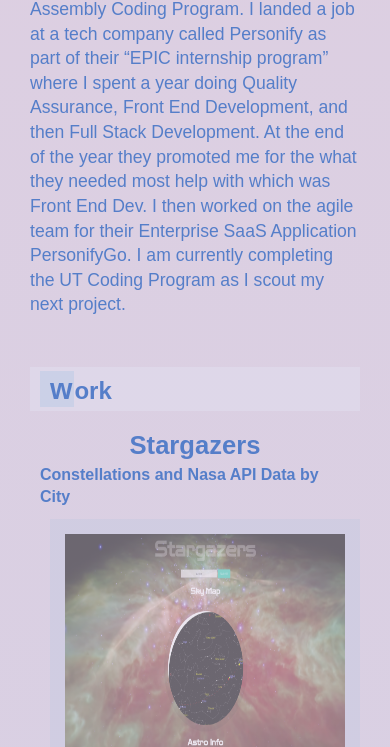
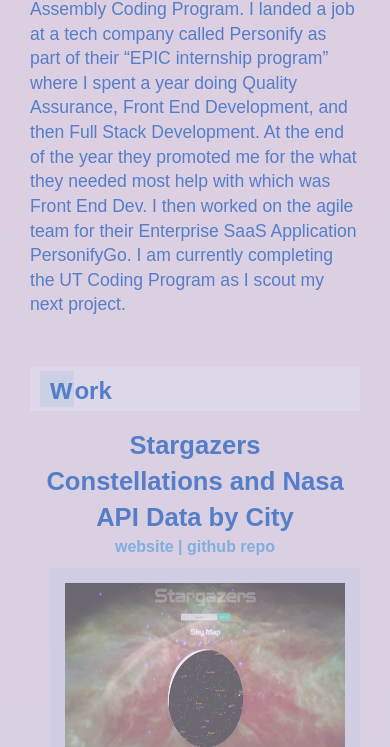
Before and after one commit to jessamyn27/Portfolio, a plain HTML site: page index.html in a window 390 px wide. Shown: the part 1158-1905 px from the top of the page. Drawn offline with Linux system fonts and the light colour scheme.

Commit message:
added links and contact info

```diff
--- a/index.html
+++ b/index.html
@@ -36,10 +36,10 @@
                     <h2 id="bio"><span class="first-letter">b</span>io</h2>
                     <div>
                         <p>
-                            I'm a software developer with a focus on empathy and accessibility. I am knowledgable in both front-end and back-end frameworks with a background in business, marketing, and design. I strive for creative and efficiant solutions in everything I do.
+                            Software developer with a focus on empathy and accessibility. I am knowledgable in both front-end and back-end frameworks with a background in business, marketing, and design. I strive for creative and efficiant solutions in everything I do.
                         </p>
                         <p>
-                            I moved to Austin TX 6 years ago to continue working in music production and events, I decided to pivot into software development, and did the General Assembly Coding Program. I landed a job at a tech company called Personify as part of their “EPIC internship
+                            Moved to Austin TX 6 years ago to continue working in music production and events, I decided to pivot into software development, and did the General Assembly Coding Program. I landed a job at a tech company called Personify as part of their “EPIC internship
                             program” where I spent a year doing Quality Assurance, Front End Development, and then Full Stack Development. At the end of the year they promoted me for the what they needed most help with which was Front End Dev. I then
                             worked on the agile team for their Enterprise SaaS Application PersonifyGo. I am currently completing the UT Coding Program as I scout my next project.
                         </p>
@@ -54,33 +54,39 @@
 
                         <div class="images hero-image">
                             <h3>Stargazers</h3>
-                            <h5> Constellations and Nasa API Data by City</h5>
+                            <h3>Constellations and Nasa API Data by City</h3>
+                            <a href="https://jessamyn27.github.io/Project-One-Utilizing-Third-Party-APIs/">website </a> <a href="https://github.com/jessamyn27/Project-One-Utilizing-Third-Party-APIs">| github repo</a>
                             <a href="https://jessamyn27.github.io/Project-One-Utilizing-Third-Party-APIs/" target="_blank" rel="noopener noreferrer"><img src="main/images/Stargazers.png" alt="stargazers website photo">
                             </a>
                             </img>
                         </div>
                         <div class="images sidekick-image">
                             <h3>Responsive Mortgage Calculator</h3>
+                            <a href="http://my-mortgage-calculator.surge.sh/">website </a> <a href="https://github.com/jessamyn27/mortgage-calculator">| github repo</a>
                             <a href="http://my-mortgage-calculator.surge.sh/" target="_blank" rel="noopener noreferrer"><img src="main/images/mort-calc.png" alt="mortgage calculator app">
                             </a>
                         </div>
                         <div class="images sidekick-image">
                             <h3>Search For Aliens</h3>
+                            <a href="https://jessamyn27.github.io/Search_For_Aliens/">website </a> <a href="https://github.com/jessamyn27/Search_For_Aliens">| github repo</a>
                             <a href="https://jessamyn27.github.io/Search_For_Aliens/" target="_blank" rel="noopener noreferrer"><img src="main/images/Search-For-Aliens.png" alt="search for aliens app website photo">
                             </a>
                         </div>
                         <div class="images baby-image">
                             <h3>Weather By City</h3>
+                            <a href="https://jessamyn27.github.io/Weather-3rd-Party-API">website </a> <a href="https://github.com/jessamyn27/Weather-3rd-Party-API">| github repo</a>
                             <a href="https://jessamyn27.github.io/Weather-3rd-Party-API" target="_blank" rel="noopener noreferrer"><img src="main/images/weather-app.png" alt="weather by city app website photo">
                             </a>
                         </div>
                         <div class="images baby-image">
                             <h3>Coding Is the Future</h3>
+                            <a href="https://flashcard-fun-app.firebaseapp.com/">website </a> <a href="https://github.com/jessamyn27/Coding_Is_The_Future_App">| github repo</a>
                             <a href="https://flashcard-fun-app.firebaseapp.com/" target="_blank" rel="noopener noreferrer"><img src="main/images/Coding-Is-The-Future.png" alt="coding is the future app website photo">
                             </a>
                         </div>
                         <div class="images baby-image">
                             <h3>Quiz Me Game</h3>
+                            <a href="https://jessamyn27.github.io/Coding-Quiz/">website </a> <a href="https://github.com/jessamyn27/Coding-Quiz">| github repo</a>
                             <a href="https://jessamyn27.github.io/Coding-Quiz/" target="_blank" rel="noopener noreferrer"><img src="main/images/quiz-me.png" alt="quiz me game website photo">
                             </a>
                         </div>
@@ -96,6 +102,8 @@
                             <br>
                             <a href="mailto:jessamyn.mctwigan@gmail.com" target="_blank" rel="noopener noreferrer"><i class="material-icons big-icon">coffee</i></a>
                         </h3>
+                        <br>
+                        <a href="https://www.linkedin.com/in/jessamynmctwigan/">linkedin </a> <a href="https://drive.google.com/file/d/1gDbVfvuLRSM0Dtd1haDsm7QsZPV4GvLv/view?usp=sharing">|  resume  </a><a href="hhttps://github.com/jessamyn27/">| github</a>
 
                     </form>
                 </section>
--- a/main/css/styles.css
+++ b/main/css/styles.css
@@ -86,6 +86,13 @@
         text-decoration: none;
     }
 
+    a {
+        color: #80afdf;
+        font-weight: bold;
+        text-decoration: none;
+        text-align: center;
+    }
+
     nav a i {
         vertical-align: bottom;
         padding: 4px 4px 0 0;
@@ -94,7 +101,9 @@
     header:hover,
     nav a:hover,
     h2:hover,
-    span:hover {
+    span:hover,
+    a:hover,
+    i:hover {
         color: #fff;
     }
 
@@ -115,13 +124,18 @@
     .images {
         max-width: 800px;
         width: 400px;
-        margin: 10px;
+        margin: 25px 10px 10px 10px;
+        text-align: center;
+    }
+
+    .images a {
+        margin-bottom: 20px;
     }
 
     .images img {
         width: 100%;
         border: 15px solid rgb(142, 186, 223, .25);
-        height: 93%;
+        height: 83%;
     }
 
     section>section {
@@ -368,6 +382,9 @@
             max-width: 100%;
             width: 100%;
         }
+        .images img {
+            height: 70%;
+        }
         nav a i {
             margin-bottom: 12px;
         }
```
